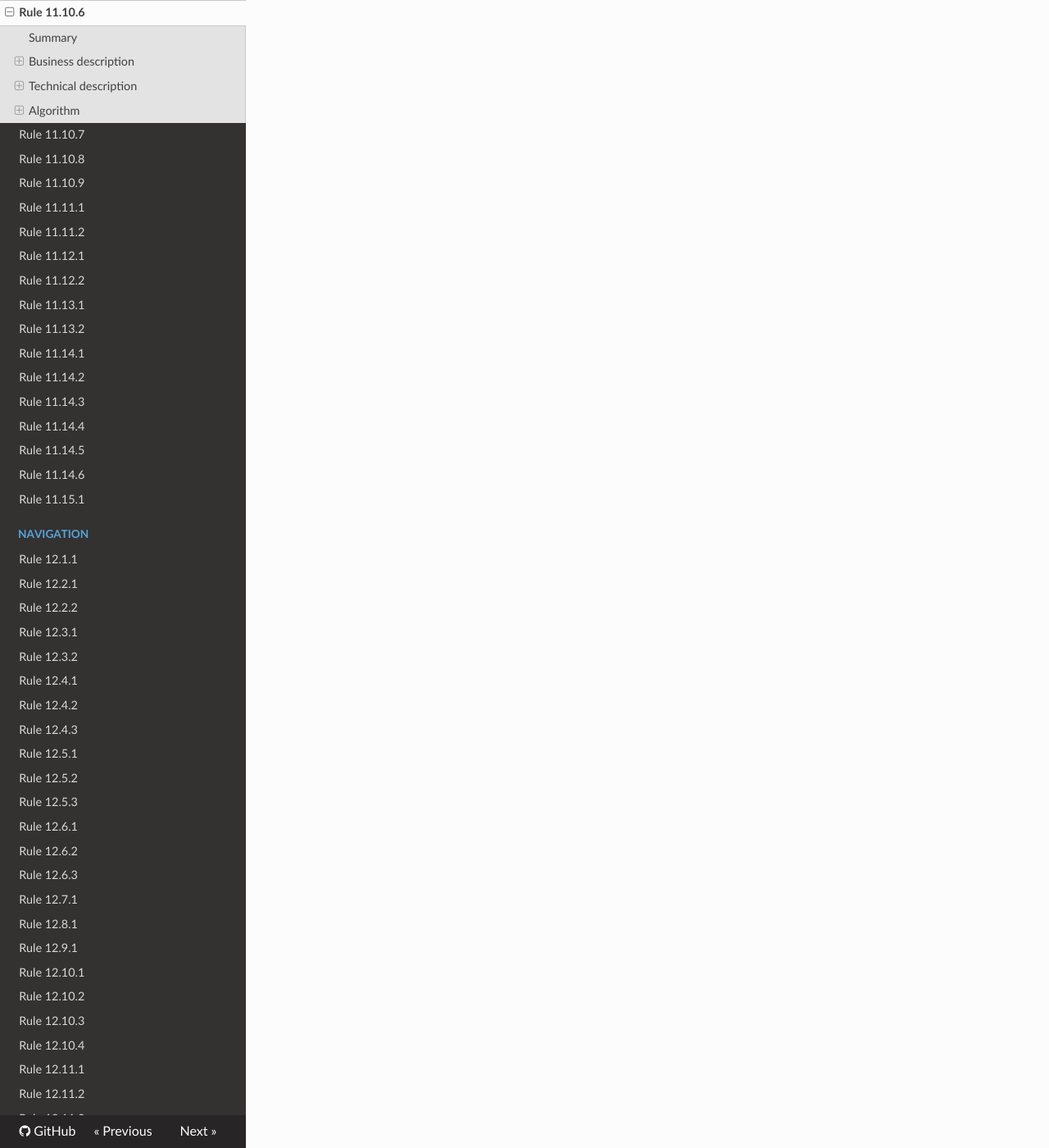
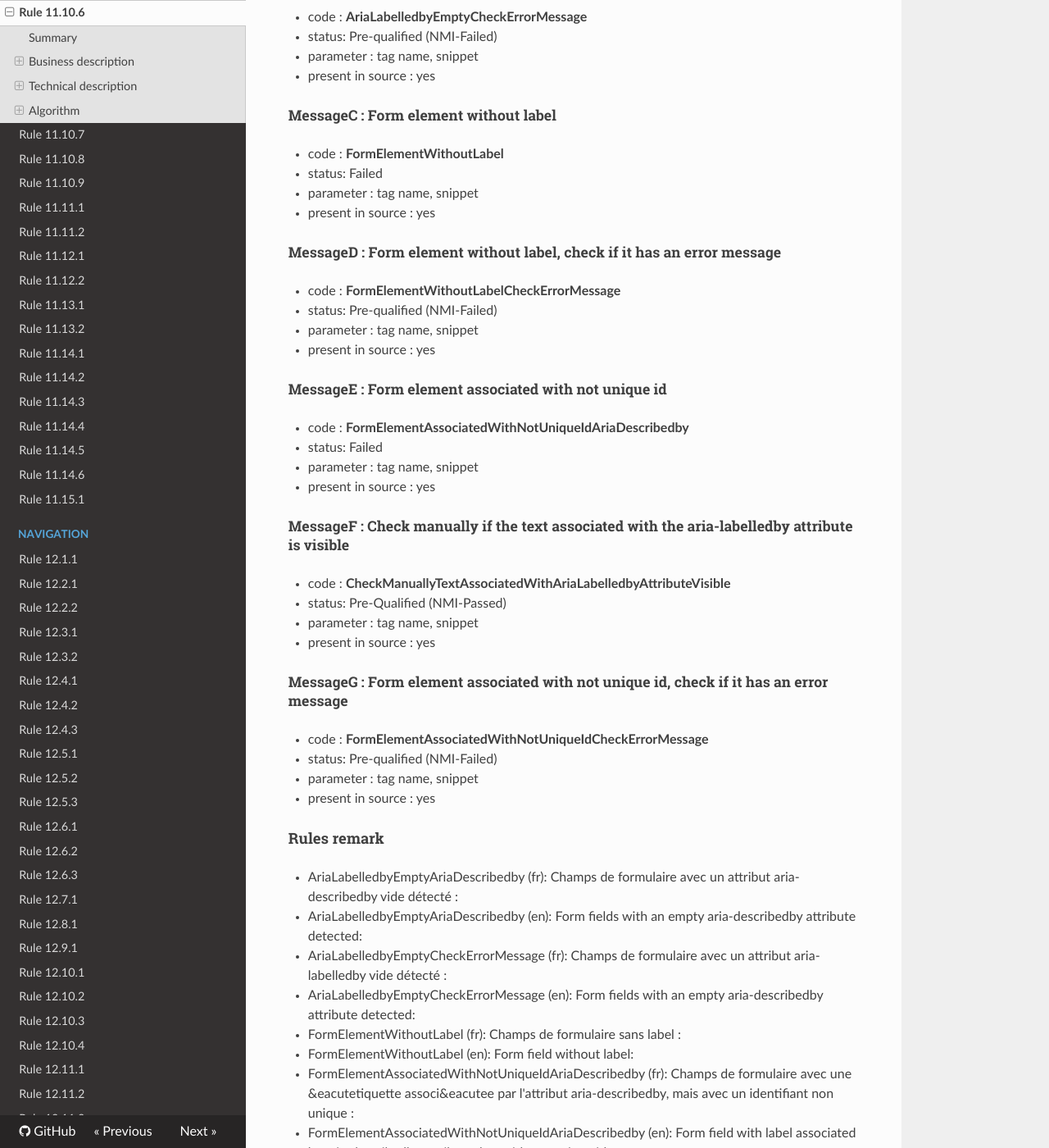
Before and after one commit to Tanaguru/RGAA3-2016, an MkDocs documentation site: the page built from docs/Rule-11-10-6.md, in a window 1280 px wide and 1400 px high, scrolled down 2895 px. Shown: the whole window at 82% size. Built offline with MkDocs 1.6.1, drawn with Linux system fonts in a browser that asks for light colours; nearby versions of some CDN libraries; old or Windows-style settings are respelled for this version of MkDocs; some of the changed text lies outside the part shown.

Commit message:
Update tests 11.10.6

```diff
--- a/docs/Rule-11-10-6.md
+++ b/docs/Rule-11-10-6.md
@@ -40,7 +40,124 @@ Chaque erreur de saisie qui utilise un passage de texte li&eacute; par la propri
 
 ### Selection
 
+#### Set1
+
+All the input tags with a `"aria-labelledby"` or `"aria-describedby"` attribute (textarea[aria-labelledby] ,textarea[aria-describedby], select[aria-labelledby] ,select[aria-describedby] ,input[type=password][aria-labelledby] ,input[type=password][aria-describedby], input[type=checkbox][aria-labelledby] ,input[type=checkbox][aria-describedby], input[type=file][aria-labelledby] ,input[type=file][aria-describedby], input[type=text][aria-labelledby] ,input[type=text][aria-describedby], input[type=radio][aria-labelledby], input[type=radio][aria-describedby])
+
 ### Process
+
+#### Tests
+
+##### Test1
+
+For each element of **Set1**, test if the `"aria-describedby"` attribute is not empty.
+
+For each occurence of false-result of **Test1**, raise a MessageA.
+
+##### Test2
+
+For each element of **Set1**, test if the `"aria-labelledby"` attribute is not empty.
+
+For each occurence of false-result of **Test2**, raise a MessageB.
+
+##### Test3
+
+For each element of **Set1**, test if the value of the `"aria-describedby"` attribute corresponds to an existing `"id"` on the page.
+
+For each occurence of false-result of **Test3**, raise a MessageC.
+
+##### Test4
+
+For each element of **Set1**, test if the value of the `"aria-labelledby"` attribute corresponds to an existing `"id"` on the page.
+
+For each occurence of false-result of **Test4**, raise a MessageD.
+
+##### Test5
+
+For each element of **Set1**, test if each value of the `"aria-describedby"` attribute list values corresponds to a unique `"id"` on the page.
+
+For each occurence of false-result of **Test3**, raise a MessageE.
+
+For each occurence of true-result of **Test1**, **Test2** and **Test3**, raise a MessageF.
+
+##### Test6
+
+For each element of **Set1**, test if each value of the `"aria-describedby"` attribute list values corresponds to a unique `"id"` on the page.
+
+For each occurence of false-result of **Test3**, raise a MessageG.
+
+For each occurence of true-result of **Test1**, **Test2** and **Test3**, raise a MessageF.
+
+#### Messages
+
+##### MessageA : Aria describedby attribute present but empty
+
+- code : **AriaDescribedbyEmptyAriaDescribedby**
+- status: Failed
+- parameter : tag name, snippet
+- present in source : yes
+
+##### MessageB : Aria labelledby attribute present but empty, check if it has an error message
+
+- code : **AriaLabelledbyEmptyCheckErrorMessage**
+- status: Pre-qualified (NMI-Failed)
+- parameter : tag name, snippet
+- present in source : yes
+
+##### MessageC : Form element without label
+
+- code : **FormElementWithoutLabel**
+- status: Failed
+- parameter : tag name, snippet
+- present in source : yes
+
+##### MessageD : Form element without label, check if it has an error message
+
+- code : **FormElementWithoutLabelCheckErrorMessage**
+- status: Pre-qualified (NMI-Failed)
+- parameter : tag name, snippet
+- present in source : yes
+
+##### MessageE : Form element associated with not unique id
+
+- code : **FormElementAssociatedWithNotUniqueIdAriaDescribedby**
+- status: Failed
+- parameter : tag name, snippet
+- present in source : yes
+
+##### MessageF : Check manually if the text associated with the aria-labelledby attribute is visible
+
+- code : **CheckManuallyTextAssociatedWithAriaLabelledbyAttributeVisible**
+- status: Pre-Qualified (NMI-Passed)
+- parameter : tag name, snippet
+- present in source : yes
+
+##### MessageG : Form element associated with not unique id, check if it has an error message
+
+- code : **FormElementAssociatedWithNotUniqueIdCheckErrorMessage**
+- status: Pre-qualified (NMI-Failed)
+- parameter : tag name, snippet
+- present in source : yes
+
+#### Rules remark
+
+ * AriaLabelledbyEmptyAriaDescribedby (fr): Champs de formulaire avec un attribut aria-describedby vide d&eacute;tect&eacute; :
+ * AriaLabelledbyEmptyAriaDescribedby (en): Form fields with an empty aria-describedby attribute detected:
+
+ * AriaLabelledbyEmptyCheckErrorMessage (fr): Champs de formulaire avec un attribut aria-labelledby vide d&eacute;tect&eacute; :
+ * AriaLabelledbyEmptyCheckErrorMessage (en): Form fields with an empty aria-describedby attribute detected:
+
+ * FormElementWithoutLabel (fr): Champs de formulaire sans label :
+ * FormElementWithoutLabel (en): Form field without label:
+
+ * FormElementAssociatedWithNotUniqueIdAriaDescribedby (fr): Champs de formulaire avec une &eacutetiquette associ&eacutee par l'attribut aria-describedby, mais avec un identifiant non unique :
+ * FormElementAssociatedWithNotUniqueIdAriaDescribedby (en): Form field with label associated by aria-describedby attribute, but with not unique id:
+
+ * FormElementAssociatedWithNotUniqueIdCheckErrorMessage (fr): Champs de formulaire avec une &eacutetiquette associ&eacutee par l'attribut aria-labelledby, mais avec un identifiant non unique :
+ * FormElementAssociatedWithNotUniqueIdCheckErrorMessage (en): Form field with label associated by aria-labelledby attribute, but with not unique id:
+
+ * CheckManuallyTextAssociatedWithAriaLabelledbyAttributeVisible (fr): Pour les champs suivants, v&eacuterifier que l'&eacutetiquette est visible :
+ * CheckManuallyTextAssociatedWithAriaLabelledbyAttributeVisible (en): For the following fields, checked that label is visible:
 
 ### Accede Web guidelines
 
@@ -48,6 +165,18 @@ Chaque erreur de saisie qui utilise un passage de texte li&eacute; par la propri
 
 ### Analysis
 
-#### No Tested
+#### Not Applicable
 
-In all cases
+The page has no input tag with a `"aria-labelledby"` or `"aria-describedby"` attribute (**Set1** is empty)
+
+#### Failed
+
+At least one element with an `"aria-describedby"` attribute empty (At least one element of the **Test1** return false-result)
+
+At least one element not associated with an element in the page (At least one element of the **Test3** return false-result)
+
+At least one element associated with not unique id in the page (At least one element of the **Test5** return false-result)
+
+#### Pre-Qualified
+
+All other cases
```
Also changed, not shown: 3 other files.
